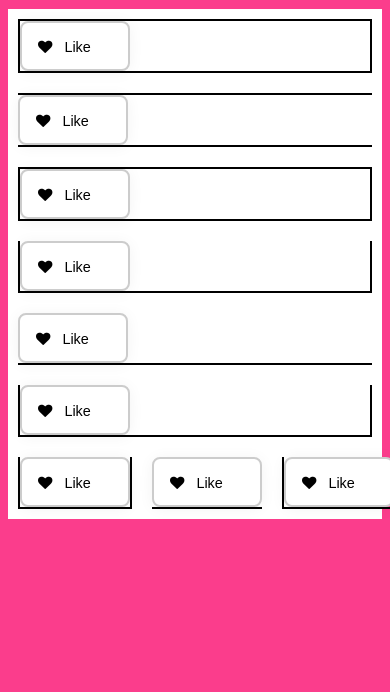
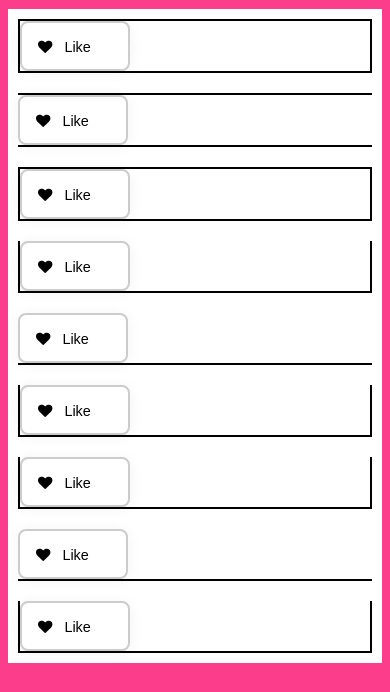
Before and after one commit to olasrum/javascript-project-mode, a plain HTML site: page index.html in a window 390 px wide. Shown: the part 152-844 px from the top of the page. Drawn offline with Linux system fonts and the light colour scheme; no server answers.

Commit message:
updated media query

```diff
--- a/index.css
+++ b/index.css
@@ -171,7 +171,7 @@
 
 @media all and (max-width:650px){
 
-  #cocktail-container, #cocktail-container1, #cocktail-container2 {
+  #cocktail-container1, #cocktail-container2, #cocktail-container3 {
   flex-direction: column;
   }
 
```
